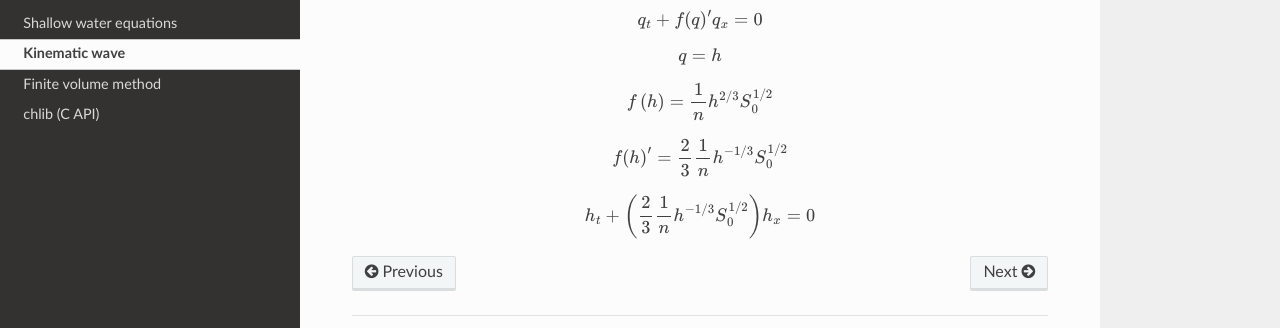
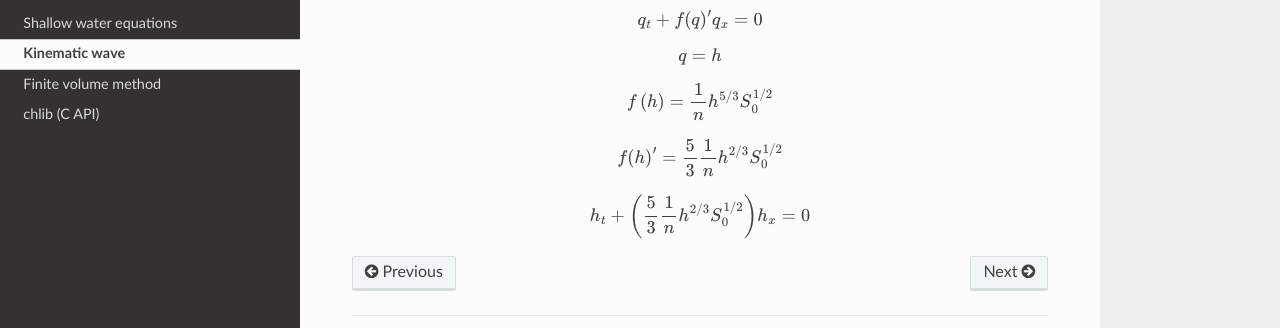
Before and after one commit to mmdski/chulengo, a Sphinx documentation site: the page built from docs/kinematic.rst, in a window 1280 px wide. Shown: the part 188-516 px from the top of the page. Built offline with Sphinx 7.4.7 and the Read the Docs theme 2.0.0, drawn with Linux system fonts in a browser that asks for light colours.

Commit message:
correct kinematic equation

```diff
--- a/docs/kinematic.rst
+++ b/docs/kinematic.rst
@@ -8,8 +8,8 @@ Kinematic wave
 
 .. math:: q = h
 
-.. math:: f\left(h\right) = \frac{1}{n}h^{2/3}S^{1/2}_0
+.. math:: f\left(h\right) = \frac{1}{n}h^{5/3}S^{1/2}_0
 
-.. math:: f\left(h\right)' = \frac{2}{3}\frac{1}{n}h^{-1/3}S_0^{1/2}
+.. math:: f\left(h\right)' = \frac{5}{3}\frac{1}{n}h^{2/3}S_0^{1/2}
 
-.. math:: h_t + \left(\frac{2}{3}\frac{1}{n}h^{-1/3}S_0^{1/2}\right)h_x = 0
+.. math:: h_t + \left(\frac{5}{3}\frac{1}{n}h^{2/3}S_0^{1/2}\right)h_x = 0
```
